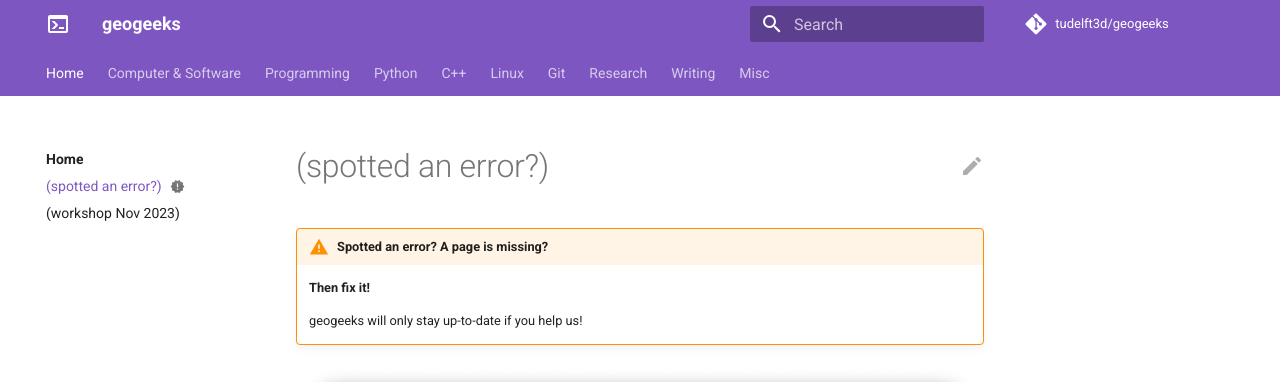
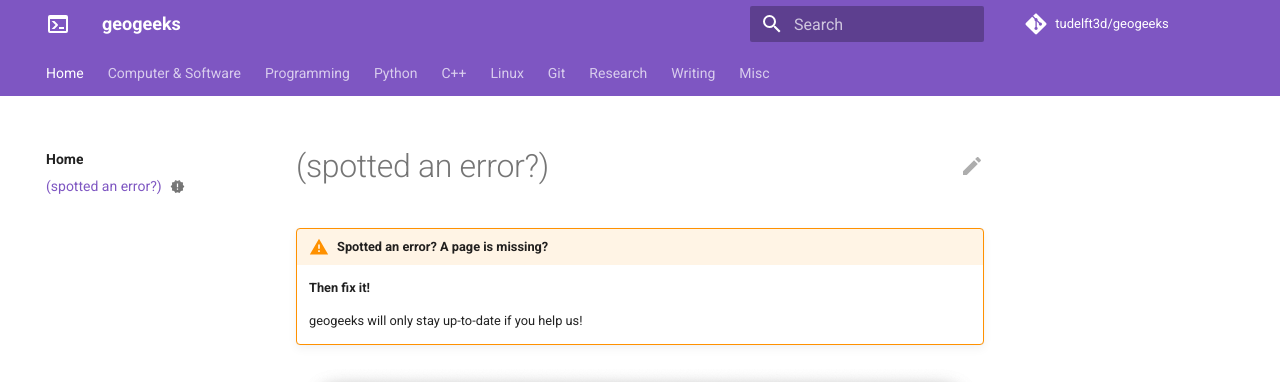
Before and after one commit to tudelft3d/geogeeks, an MkDocs documentation site: the page built from docs/contribute.md, in a window 1280 px wide. Shown: the top 382 px of the page. Built offline with MkDocs 1.6.1 and Material for MkDocs 9.7.7, drawn with Linux system fonts in a browser that asks for light colours; comment, search, counter and statistics services are not loaded.

Commit message:
Delete entry of the workshops from 1y ago

```diff
--- a/mkdocs.yml
+++ b/mkdocs.yml
@@ -48,7 +48,6 @@ nav:
   - "Home":
     - index.md
     - contribute.md
-    - (workshop Nov 2023): introdays/index.md
   - Computer & Software:
     - computer/perfectsetup.md
     - computer/filesystem.md
```
